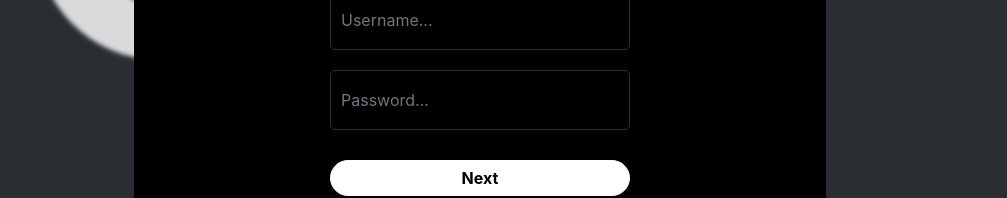
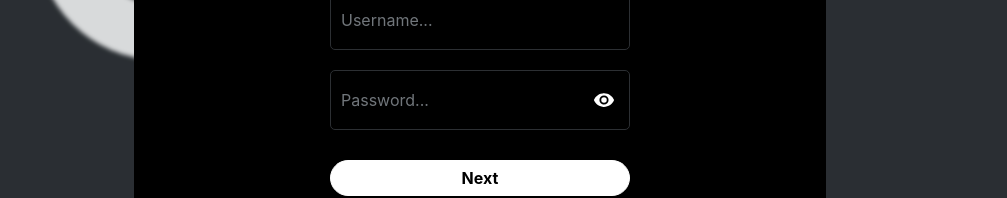
Before and after one commit to jsinkx/blog-post-platform-frontend, a React (Create React App) app: page / in a window 1280 px wide. Both pictures are taken after a click on the button "Sign Up with Apple ID". Shown: the part 492-690 px from the top of the page, without its empty margins (160-1167 px from the left). Built offline with nearby package versions, Linux system fonts and the light colour scheme.

Commit message:
Added div wrap for Input component and eye icon for password

```diff
--- /dev/null
+++ b/src/components/Icons/EyeOpenIcon.tsx
@@ -0,0 +1,22 @@
+import React from 'react'
+
+import Colors from '../../shared/colors'
+
+type EyeOpenIconProps = {
+	size?: string
+	color?: string
+	className?: string
+}
+
+const EyeOpenIcon: React.FC<EyeOpenIconProps> = ({ size = '20px', color = Colors.black, className }) => {
+	return (
+		<svg width={size} height={size} className={className} fill={color} viewBox="0 0 1024 1024">
+			<path
+				d="M512 384a128 128 0 0 0-128 128 128 128 0 0 0 128 128 128 128 0 0 0 128-128 128 128 0 0 0-128-128m0 341.333333a213.333333 213.333333 0 0 1-213.333333-213.333333 213.333333 213.333333 0 0 1 213.333333-213.333333 213.333333 213.333333 0 0 1 213.333333 213.333333 213.333333 213.333333 0 0 1-213.333333 213.333333m0-533.333333C298.666667 192 116.48 324.693333 42.666667 512c73.813333 187.306667 256 320 469.333333 320s395.52-132.693333 469.333333-320c-73.813333-187.306667-256-320-469.333333-320z"
+				fill=""
+			/>
+		</svg>
+	)
+}
+
+export default EyeOpenIcon
--- a/src/components/Input/index.tsx
+++ b/src/components/Input/index.tsx
@@ -1,6 +1,11 @@
 import React, { HTMLAttributes } from 'react'
 
-import StyledInput from './styles'
+import Colors from '../../shared/colors'
+
+import EyeCloseIcon from '../Icons/EyeCloseIcon'
+import EyeOpenIcon from '../Icons/EyeOpenIcon'
+
+import StyledInputWrapper, { StyledIconButton } from './styles'
 
 type InputProps = {
 	className?: string
@@ -16,6 +21,9 @@ type InputProps = {
 	readOnly?: boolean
 	autoComplete?: 'on' | 'off'
 } & HTMLAttributes<HTMLInputElement>
+
+const EYE_ICON_SIZE = '30px'
+const EYE_ICON_COLOR = Colors.white
 
 const Input = React.forwardRef<HTMLInputElement, InputProps>(
 	(
@@ -36,13 +44,22 @@ const Input = React.forwardRef<HTMLInputElement, InputProps>(
 		},
 		ref,
 	) => {
+		const [isShowPassword, setIsShowPassword] = React.useState(false)
+
+		const SwitchEyeIcon = isShowPassword ? (
+			<EyeCloseIcon size={EYE_ICON_SIZE} color={EYE_ICON_COLOR} />
+		) : (
+			<EyeOpenIcon size={EYE_ICON_SIZE} color={EYE_ICON_COLOR} />
+		)
+
 		return (
-			<StyledInput
-				style={style}
-				className={className}
-				$height={height}
-				$width={width}
-				type={type}
+			<StyledInputWrapper $inputHeight={height} $inputWidth={width} style={style} className={className}>
+				{/*
+					isShowPassword by default is false.
+					Switch this flag can be only by button, which render if input type is password.
+				*/}
+				<input
+					type={!isShowPassword ? type : 'text'}
 					name={name}
 					placeholder={placeholder}
 					value={value}
@@ -53,6 +70,12 @@ const Input = React.forwardRef<HTMLInputElement, InputProps>(
 					ref={ref}
 					{...props}
 				/>
+				{type === 'password' ? (
+					<StyledIconButton size={EYE_ICON_SIZE} onClick={() => setIsShowPassword((p) => !p)}>
+						{SwitchEyeIcon}
+					</StyledIconButton>
+				) : null}
+			</StyledInputWrapper>
 		)
 	},
 )
--- a/src/components/Input/styles.tsx
+++ b/src/components/Input/styles.tsx
@@ -2,28 +2,43 @@ import styled from 'styled-components'
 
 import Colors from '../../shared/colors'
 
-type StyledInputProps = {
-	$height: string
-	$width: string
+import IconButton from '../Button/IconButton'
+
+type StyledInputWrapperProps = {
+	$inputHeight: string
+	$inputWidth: string
 }
 
-const StyledInput = styled.input<StyledInputProps>`
-	height: ${({ $height }) => $height};
-	width: ${({ $width }) => $width};
-	padding-inline: 10px;
+export const StyledIconButton = styled(IconButton)``
+
+const StyledInputWrapper = styled.div<StyledInputWrapperProps>`
+	display: flex;
+	align-items: center;
+	width: ${({ $inputWidth }) => $inputWidth};
+	height: ${({ $inputHeight }) => $inputHeight};
+	padding: 5px 10px;
+	border: 1px solid ${Colors.grey};
+	border-radius: 5px;
+	box-sizing: border-box;
+	background: transparent;
+	transition: all 0.2s ease-in-out;
+
+	input {
+		width: 100%;
+		height: 100%;
 		font-size: 1em;
-	border-radius: 5px;
 		color: ${Colors.white};
-	border: 1px solid ${Colors.grey};
-	transition:
-		all,
-		color 0.2s ease-in-out;
+		border: none;
+		margin: 0;
+		padding: 0;
+		transition: all 0.2s ease-in-out;
 		background: transparent;
 		box-sizing: border-box;
 		outline: none;
 
 		&::placeholder {
 			color: #71767b;
+			user-select: none;
 		}
 
 		&:-webkit-autofill {
@@ -31,6 +46,7 @@ const StyledInput = styled.input<StyledInputProps>`
 			box-shadow: 0 0 0px 1000px ${Colors.black} inset;
 			font-size: 1em;
 		}
+	}
 `
 
-export default StyledInput
+export default StyledInputWrapper
```
Also changed, not shown: src/components/Icons/EyeCloseIcon.tsx (added, +19 -0 lines). Lines whose indentation alone changed are shown as unchanged.
